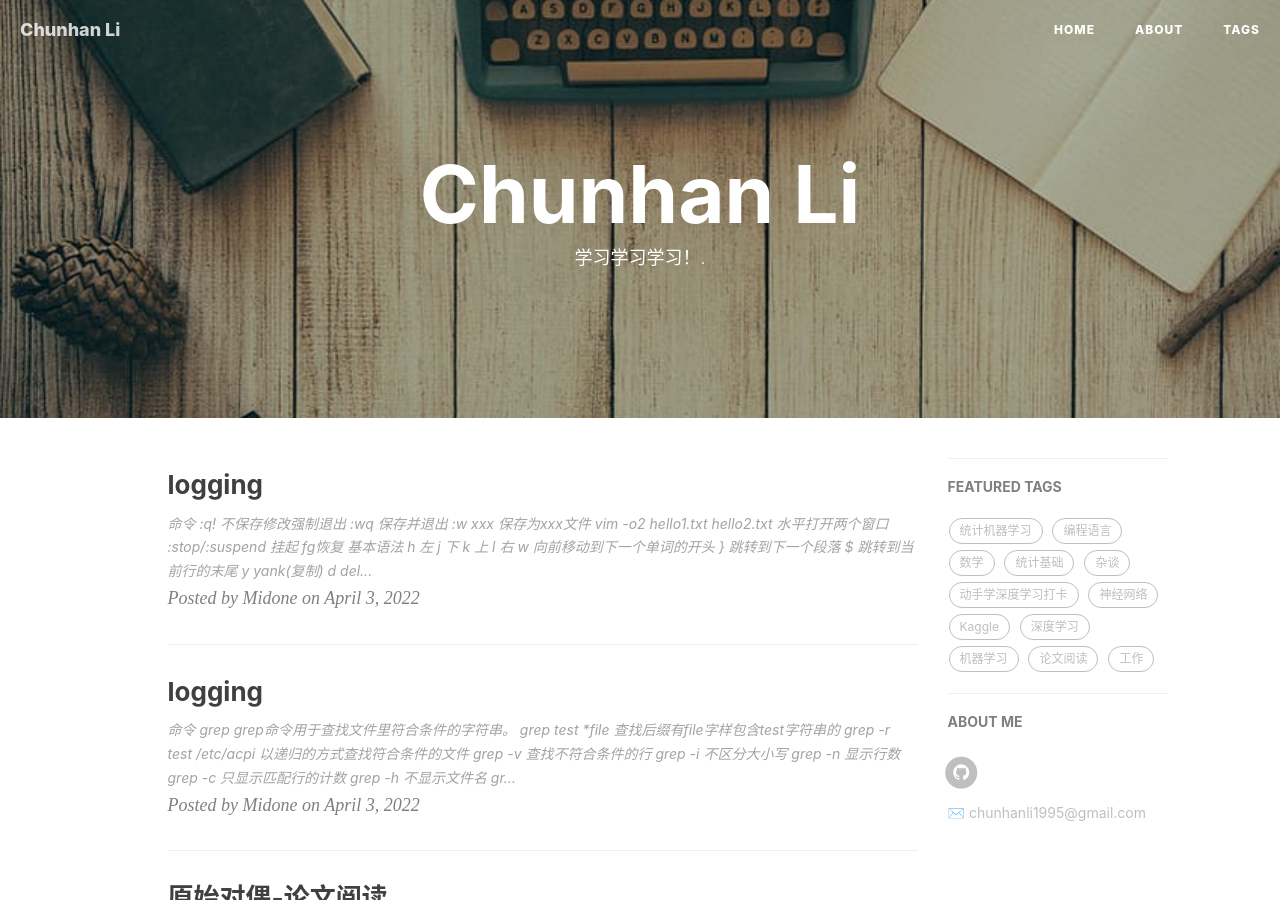
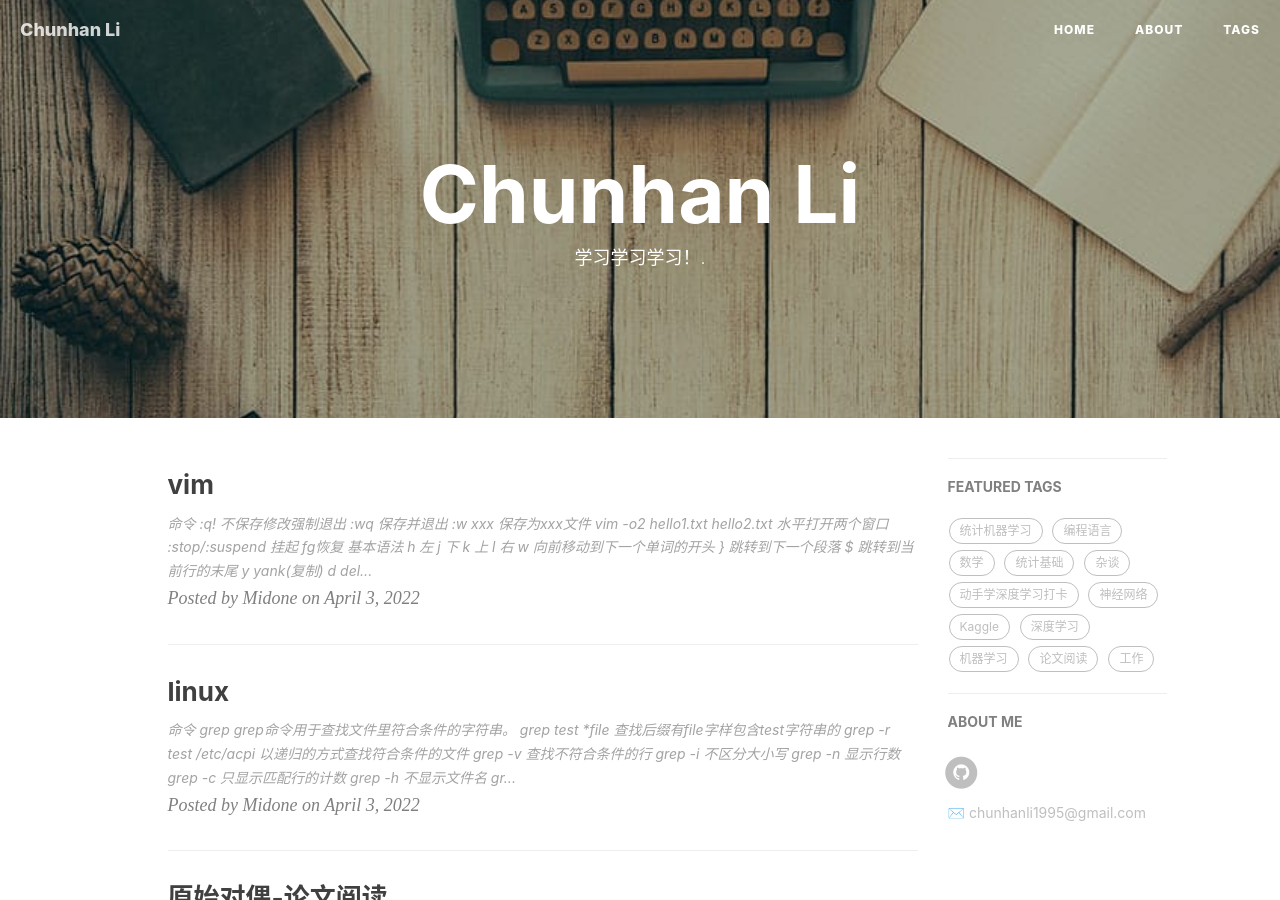
Before and after one commit to ChunhanLi/ChunhanLi.github.io, a Jekyll site: the page built from index.html, in a window 1280 px wide and 900 px high. Built offline with Jekyll 4.4.1, drawn with Linux system fonts in a browser that asks for light colours; nearby versions of some CDN libraries; formulas are drawn with MathJax 3; the list of posts is cut into pages by our own code; comment, search, counter and statistics services are not loaded.

Commit message:
add linux and vim

```diff
--- a/_posts/2022-04-03-linux.md
+++ b/_posts/2022-04-03-linux.md
@@ -1,6 +1,6 @@
 ---
 layout:     post
-title:      logging
+title:      linux
 subtitle:
 date:       2022-04-03
 author:     Midone
--- a/_posts/2022-04-03-vim.md
+++ b/_posts/2022-04-03-vim.md
@@ -1,6 +1,6 @@
 ---
 layout:     post
-title:      logging
+title:      vim
 subtitle:
 date:       2022-04-03
 author:     Midone
```
